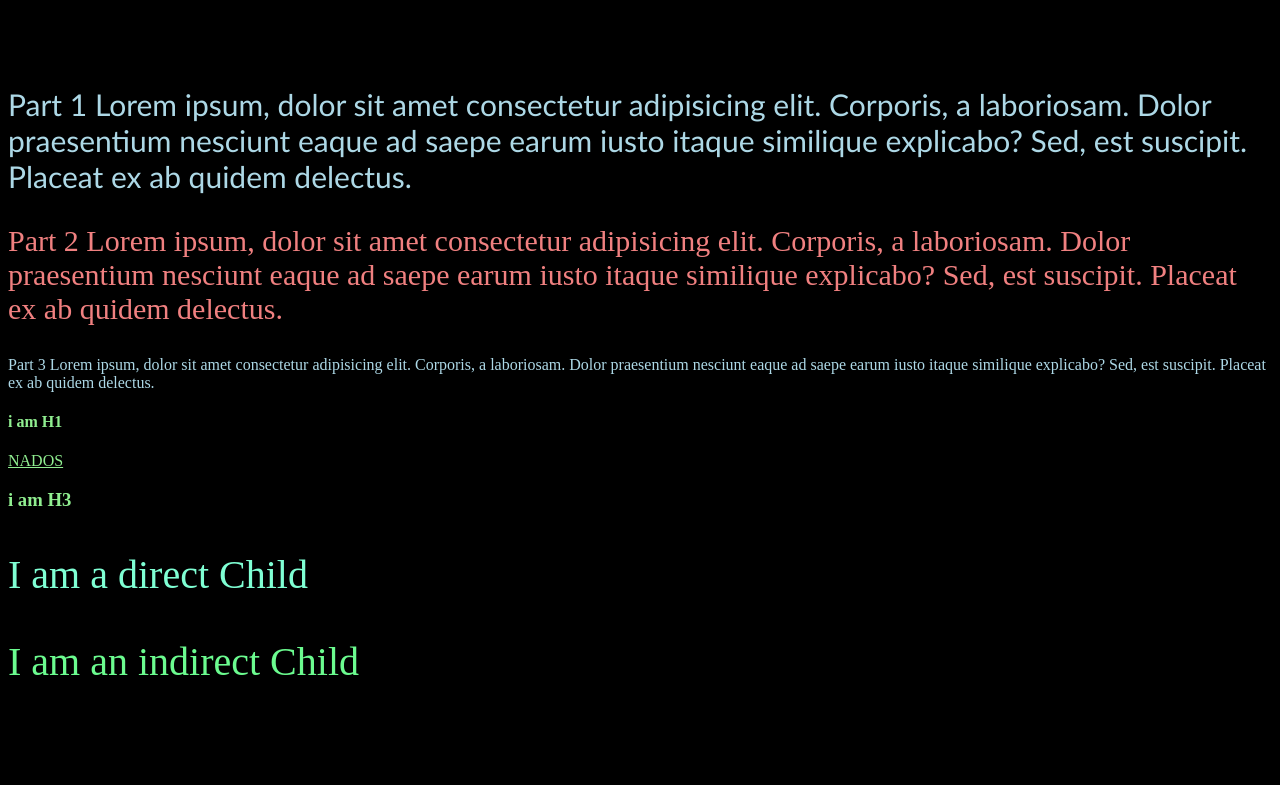
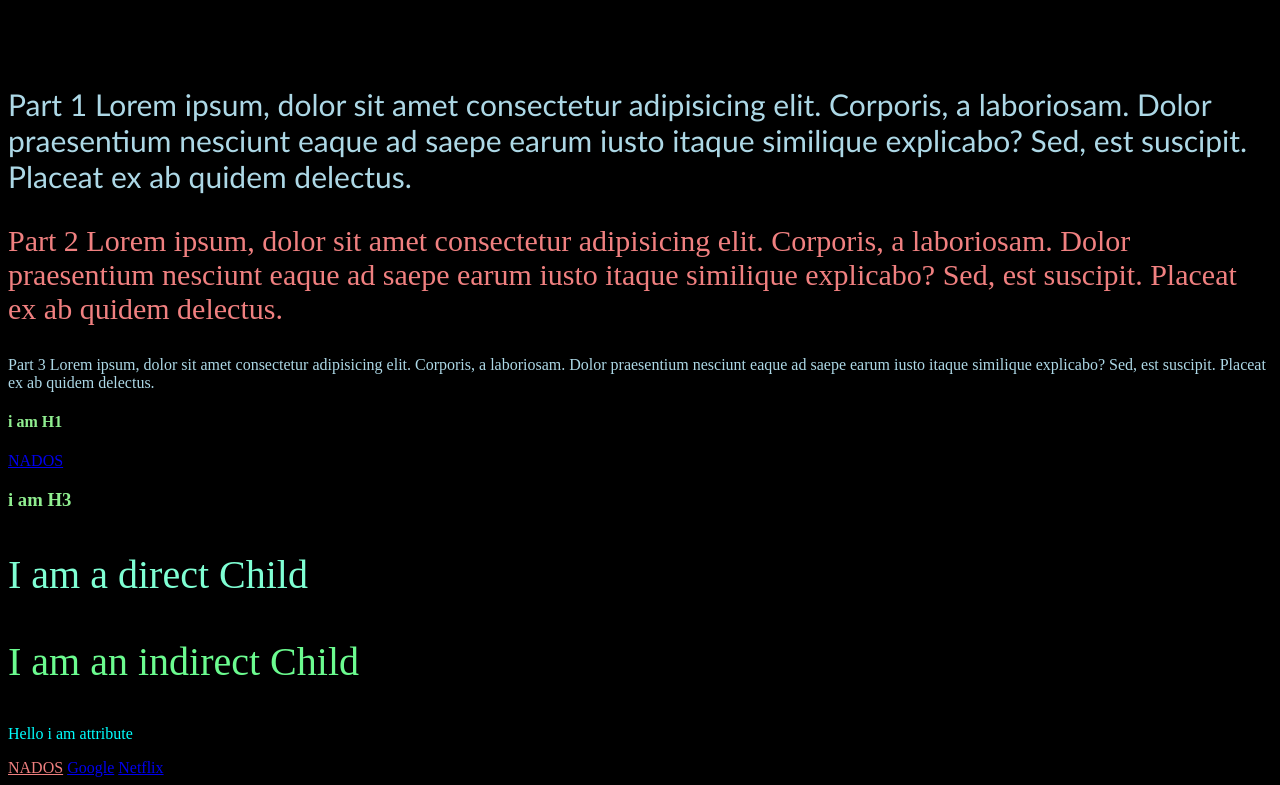
Before and after one commit to Kise07/learnMern07, a plain HTML site: page html/selectors.html in a window 1280 px wide. Shown: the part 917-1702 px from the top of the page. Before the commit the page ends 1642 px from the top, so only its background shows below. Drawn offline with Linux system fonts and the light colour scheme.

Commit message:
CSS Attribute Selector Introduced

```diff
--- a/html/selectors.html
+++ b/html/selectors.html
@@ -46,7 +46,7 @@
       h3 {
       } */
       h4,
-      a,
+      /* a, */
       h3 {
         color: lightgreen;
       }
@@ -60,6 +60,15 @@
       /* Child Selector */
       div>p>span {
           color: aquamarine;
+      }
+
+      /* attribute selector */
+      a[href="http://nados.io"] {
+        color: lightcoral;
+      }
+
+      p[class="abc"]{
+        color: aqua;
       }
     </style>
   </head>
@@ -148,4 +157,11 @@
             <p><span>I am an indirect Child</span></p>
         </span>
     </div>
+
+    <!-- Attribute selector -->
+    <p class="abc">Hello i am attribute</p>
+    <a href="http://nados.io" target="_blank">NADOS</a>
+    <a href="http://google.com">Google</a>
+    <a href="http://netflix.com" target="_blank">Netflix</a>
+
 </html>
```
